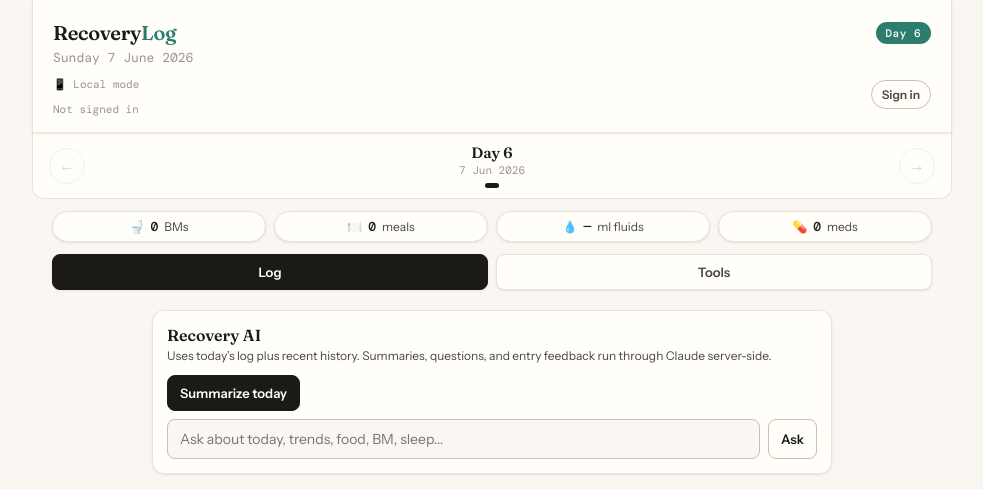
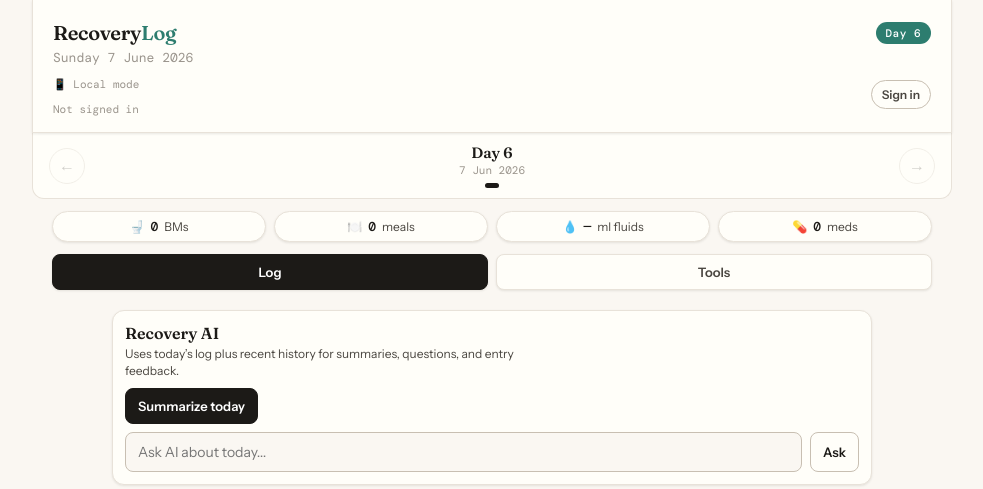
Before and after one commit to Kuzuri257/mohamed-recovery-log, a plain HTML site: page index.html in a window 1280 px wide. Shown: the top 489 px of the page, without its empty margins (148-1131 px from the left). Drawn offline with nearby package versions, Linux system fonts and the light colour scheme; a web font is replaced by a local one.

Commit message:
Polish AI assistant mobile layout

```diff
--- a/index.html
+++ b/index.html
@@ -310,7 +310,7 @@
     background: var(--warm-white);
     border: 1px solid var(--border);
     border-radius: var(--radius);
-    padding: 14px;
+    padding: 12px;
     box-shadow: var(--shadow-sm);
   }
 
@@ -319,7 +319,7 @@
     align-items: flex-start;
     justify-content: space-between;
     gap: 12px;
-    margin-bottom: 10px;
+    margin-bottom: 8px;
   }
 
   .ai-panel-title {
@@ -333,6 +333,7 @@
     color: var(--ink-light);
     font-size: 12px;
     line-height: 1.4;
+    max-width: 52ch;
   }
 
   .ai-actions {
@@ -346,6 +347,10 @@
     display: grid;
     grid-template-columns: 1fr auto;
     gap: 8px;
+  }
+
+  .ai-question-row .form-input {
+    min-width: 0;
   }
 
   .ai-result {
@@ -407,6 +412,12 @@
     font-weight: 700;
     padding: 4px 8px;
     margin-top: 8px;
+  }
+
+  .tool-btn:disabled,
+  .entry-ai-btn:disabled {
+    opacity: 0.55;
+    cursor: default;
   }
 
   .ai-error {
@@ -926,7 +937,7 @@
     }
     .day-nav { border-radius: 0 0 var(--radius) var(--radius); }
     .timeline {
-      max-width: 680px;
+      max-width: 760px;
       margin: 0 auto;
       width: 100%;
     }
@@ -936,7 +947,7 @@
       margin-right: auto;
     }
     .ai-panel {
-      max-width: 680px;
+      max-width: 760px;
       margin-left: auto;
       margin-right: auto;
     }
@@ -1014,14 +1025,14 @@
     <div class="ai-panel-header">
       <div>
         <div class="ai-panel-title">Recovery AI</div>
-        <p class="ai-panel-copy">Uses today’s log plus recent history. Summaries, questions, and entry feedback run through Claude server-side.</p>
+        <p class="ai-panel-copy">Uses today’s log plus recent history for summaries, questions, and entry feedback.</p>
       </div>
     </div>
     <div class="ai-actions">
       <button class="tool-btn primary" id="aiSummaryBtn" onclick="generateAISummary()">Summarize today</button>
     </div>
     <div class="ai-question-row">
-      <input class="form-input" id="aiQuestion" type="text" placeholder="Ask about today, trends, food, BM, sleep...">
+      <input class="form-input" id="aiQuestion" type="text" placeholder="Ask AI about today...">
       <button class="tool-btn" id="aiAskBtn" onclick="askAIQuestion()">Ask</button>
     </div>
     <div id="aiSummaryResult"></div>
--- a/sw.js
+++ b/sw.js
@@ -1,4 +1,4 @@
-const CACHE_NAME = 'recovery-log-v6';
+const CACHE_NAME = 'recovery-log-v7';
 const APP_SHELL = [
   './',
   './index.html',
```
